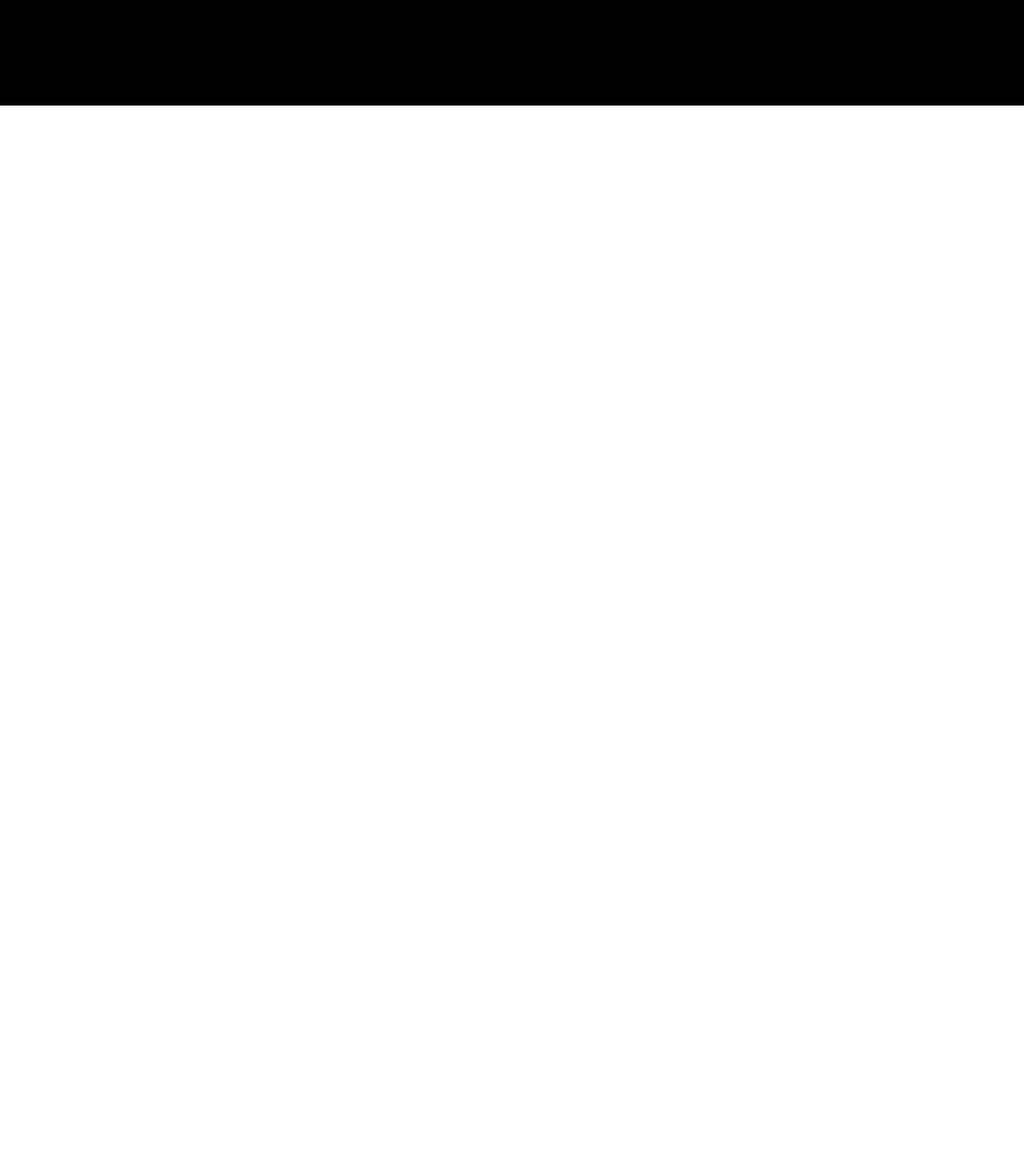
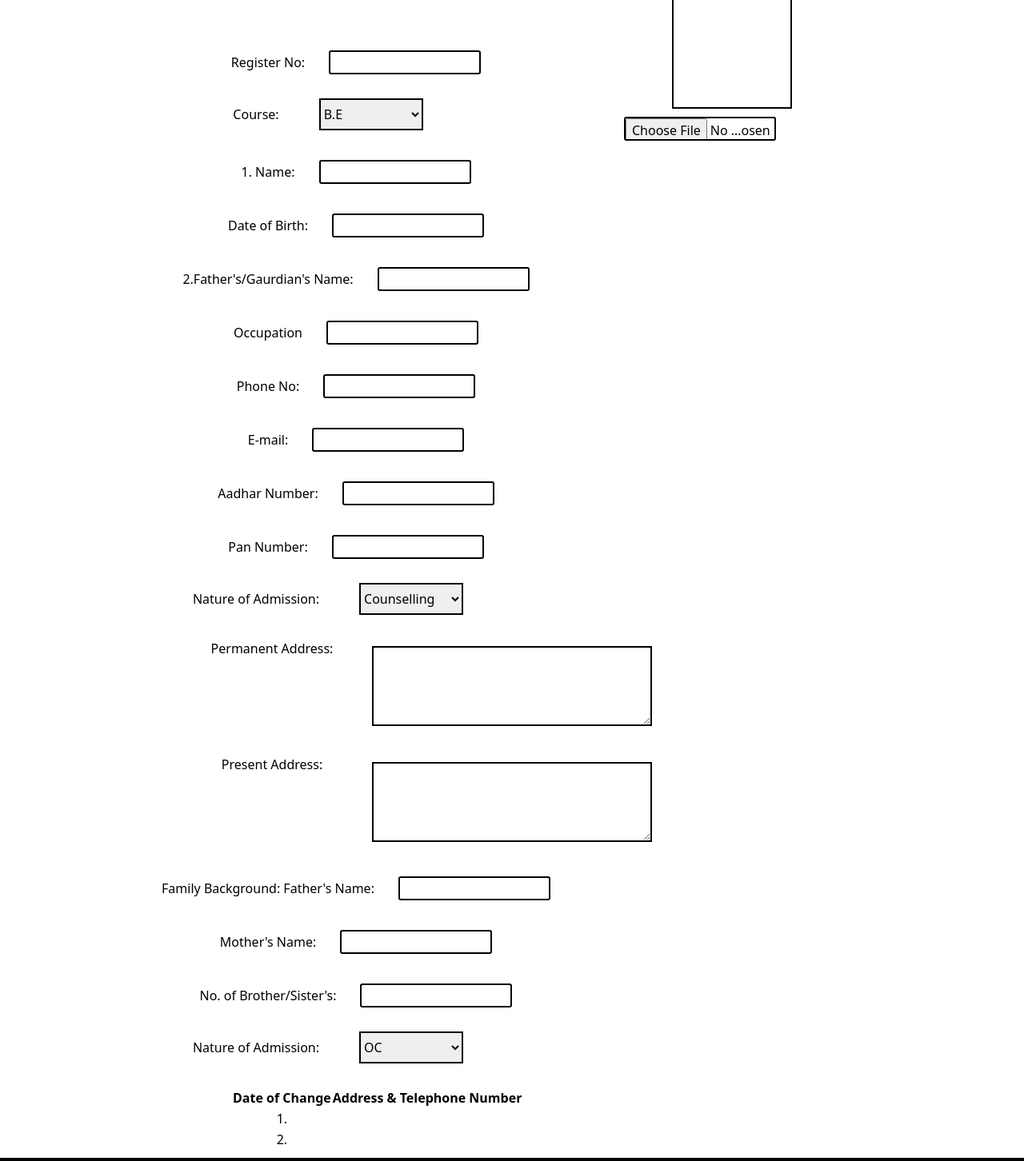
Before and after one commit to keerthiram2612/StudentProgress-Card, a React (Create React App) app: page /student in a window 1280 px wide. Shown: the part 182-1634 px from the top of the page at 80% size. Before the commit the page ends 800 px from the top, so only its background shows below. Built offline with nearby package versions, Linux system fonts and the light colour scheme.

Commit message:
updating and creating the student file

```diff
--- a/src/index.css
+++ b/src/index.css
@@ -3,6 +3,9 @@
 @tailwind utilities;
 
 body{
+   justify-content: center;
+   align-items: center;
+   text-align: center;
 
 }
 .header{
@@ -23,15 +26,17 @@ body{
 
 }
 .home-para{
-  margin-top: 100px;
-  transform: translateX(-20%);
-  white-space: nowrap;
+
+    margin-top: 130px;
+    white-space: nowrap;
+    transform: translateX(-40%);
+    font-size: 15px;
+
 
 }
 
 .background-image {
-  top: 0;
-  left: 0;
+
   width: 400%;
   margin-top: 10px;
   height: 500px;
@@ -98,8 +103,8 @@ img{
 
 .home-image{
   margin-top: 20px;
-  transform: translateX(-80%);
-  font-size: 50px;
+  transform: translateX(70%);
+  font-size: 45px;
   white-space: nowrap;
 
 }
@@ -107,15 +112,15 @@ img{
 .logo-home1{
   width: 250px;
   height: 100px;
-  margin-top: 50px;
-  transform: translateX(90%);
+  margin-top: 20px;
+  transform: translateX(230%);
 }
 
 .logo-home3{
   width: 250px;
   height: 100px;
-  margin-top: 50px;
-  transform: translateX(-50%);
+  margin-top: 20px;
+  transform: translateX(60%);
 
 }
 
@@ -123,8 +128,8 @@ img{
 
   width: 250px;
   height: 100px;
-  margin-top: 50px;
-  transform: translateX(170%);
+  margin-top: 20px;
+  transform: translateX(-60%);
 
 }
 
@@ -132,8 +137,8 @@ img{
 
   width: 220px;
   height: 130px;
-  transform: translateX(-140%);
-  margin-top: 20px;
+  transform: translateX(-200%);
+  margin-top: px;
 
 }
 h1{
@@ -143,8 +148,8 @@ h1{
 .content{
   width: 300px;
   height: 200px;
-  transform: translateX(-240%);
-  margin-top: 170px;
+  transform: translateX(-230%);
+  margin-top: 220px;
   background-color: blue rgba(0,0,0.3);
   filter: blur(0.5px) brightness(.7) ;
   color: blue;
@@ -153,9 +158,68 @@ h1{
   text-decoration: dashed;
 }
 .content-img{
-  margin-top: -130px;
-  margin-left: 750px;
-  border: 3px solid gray;
+  margin-top: -60px; /* Adjust margin as needed */
+  margin-left: -850px; /* Reset margin */
+  align-items: center;
+  border: 3px solid;
+}
+.header-student{
+  justify-content: center;
+  text-align: center;
+  font-size: 25px;
+  margin-top: 30px;
+  font-family: bold;
+}
+.hist-stud{
+justify-content: center;
+ text-align: center;
+ margin-left: -390px;
+ margin-top: 40px;
+}
+
+.student-history{
+  align-items: center;
+  justify-content: center;
+  text-align: center;
+  margin-top: -150px;
+}
+input{
+  margin-top: -20px;
+  width: 190px;
+  height: 30px;
+  border: 2px solid;
+  border-radius: 3px;
+  margin-left: 30px;
+}
+textarea{
+  border: 2px solid;
+  margin-top: -15px;
+  width: 350px;
+  height: 100px;
+}
+.hist-stud1{
+  justify-content: center;
+ text-align: center;
+ margin-left: -600px;
+ margin-top: 30px;
+
+}
+table{
+  margin-left: 290px;
+  margin-top: 30px;
+}
+.stud-hist{
+  margin-left: -460px;
+  margin-top: 30px;
+}
+select{
+  width:130px;
+  height: 40px;
+  border: 2px solid;
+  margin-left: 50px;
+}
+.upload{
+  margin-left: 400px;
 }
 .content-home{
 
@@ -163,11 +227,23 @@ h1{
   height: 200px;
   margin-top: -150px;
   white-space: nowrap;
-  margin-left: -390px;
+  margin-left: -550px;
 
 }
+.photo{
+  width: 150px;
+  height: 140px;
+  border: 2px solid;
+  margin-left: 840px;
+  margin-top: 30px;
+}
+.photo-update{
+  margin-left: 470px;
+  margin-top: 10px;
+}
+/*Home page*/
 
-@media (min-width: 350px) {
+@media (max-width: 650px) {
   .header {
     margin-left: 10px;
     margin-right: 10px;
@@ -177,16 +253,15 @@ h1{
   }
 
   .home-para {
-    margin-top: 130px;
-    white-space: nowrap;
-    transform: translateX(-80%);
+
     font-size: 12px;
-   }
+    margin-left: -50px;
+  }
 
   .home-image {
-    margin-top: 20px;
-    font-size: 28px;
-    transform: translateX(15%);
+    font-size: 20px;
+    margin-top: 30px;
+    margin-left: -45px;
   }
 
   .background-image {
@@ -208,59 +283,65 @@ h1{
   }
 
   .logo-home1{
-    width: 150px;
+
+    width: 70px;
     height: 50px;
     margin-top: 70px;
-    transform: translateX(-1000%);
-
+    transform: translateX(-600%);
 
   }
   .logo-home2{
-    width: 150px;
-    height: 50px;
-    margin-top: 70px;
-    transform: translateX(-1050%);
+    width: 70px;
+   height: 50px;
+   margin-top: 70px;
+   transform: translateX(-700%);
+
   }
   .logo-home{
+   width: 100px;
+   height: 70px;
+   margin-top: 20px;
+   margin-left: -40px;
 
-  width: 120px;
-  height: 80px;
-  transform: translateX(-390%);
-  margin-top: 20px;
 
 }
 .logo-home3{
-  width: 120px;
-  height: 50px;
-  margin-top: 70px;
-  transform: translateX(-770%);
+   width: 70px;
+   height: 50px;
+   margin-top: 70px;
+   transform: translateX(-300%);
 
 }
 
   .content {
-  width: 100%; /* Full width on small screens */
-  height: auto; /* Adjust height as needed */ /* Reset the translation */
-  margin-top:190px; /* Adjust margin as needed */
-  font-size: 18px; /* Adjust font size for better readability */
-  white-space: normal; /* Allow text to wrap */
-  text-align: center;
-  transform: translateX(-160%);/* Center align text */
+   font-size: 18px;
+   margin-left: 250px;
+   white-space: normal;
+   text-align: center;
+   justify-content: center;/* Center align text */
+
+}
+.content-img{
+  transform: translateX(150%);
+}
+.content-home {
+  font-size: 12px;
+   transform: translateX(10%);
+   margin-top: 40px;
 
 }
 
-.content-img {
-  margin-top: 20px; /* Adjust margin as needed */
-  margin-left: -590px; /* Reset margin */
-  align-items: center;
-}
+.content-home {
 
-.content-home {
-  margin-top: 20px; /* Adjust margin as needed */
-  margin-left: -170%; /* Reset margin */
-  font-size: 12px;
-  justify-content: center;
-  align-items: center;
 
 }
+.stud-hist{
+  margin-left: -70px;
+}
+.hist-stud{
+  margin-left: -40px;
+}
+.student-history{
 
 }
+}
--- a/src/pages/Student.jsx
+++ b/src/pages/Student.jsx
@@ -1,10 +1,79 @@
 import React from 'react'
+import { useState } from 'react';
 
 export default function Student() {
+  const [selectedFile, setSelectedFile] = useState(null);
+
+  const handleFileChange = (e) => {
+    const file = e.target.files[0];
+    setSelectedFile(file);
+  };
   return (
     <div>
        <div className='history'>
-        <h1>Student history sheet</h1>
+        <h1 className='header-student'>STUDENT HISTORY SHEET</h1>
+        <div className='photo'></div>
+        <input  className="photo-update"
+        type="file"
+        id="photoInput"
+        accept="image/*"
+        onChange={handleFileChange}
+      />
+
+      {/* Display selected file information (optional) */}
+      <p className="upload"id="fileInfo">
+
+      </p>
+
+       </div>
+       <div className='student-history'>
+        <form>
+        <h2 className='hist-stud'>Register No:<input type = "text"/></h2>
+       <h2 className='stud-hist'>Course:<select>
+        <option value="B.E">B.E</option>
+        <option value="B.Tech">B.Tech</option>
+        <option value="MBA">MBA</option>
+        <option value="MCA">MCA</option>
+        </select></h2>
+        <h2 className='hist-stud'>1. Name:<input type = "text"/></h2>
+        <h2 className='hist-stud'>Date of Birth:<input type = "text"/></h2>
+        <h2 className='hist-stud'>2.Father's/Gaurdian's Name:<input type = "text"/></h2>
+        <h2 className='hist-stud'>Occupation<input type = "text"/></h2>
+        <h2 className='hist-stud'>Phone No:<input type = "text"/></h2>
+        <h2 className='hist-stud'>E-mail:<input type = "text"/></h2>
+        <h2 className='hist-stud'>Aadhar Number:<input type = "text"/></h2>
+        <h2 className='hist-stud'>Pan Number:<input type = "text"/></h2>
+        <h2 className='stud-hist'>Nature of Admission:<select>
+        <option value="B.E">Counselling</option>
+        <option value="B.Tech">Management</option>
+        </select></h2>
+        <h2 className='hist-stud1'>Permanent Address:</h2><textarea type = "text"/>
+        <h2 className='hist-stud1'>Present Address:</h2><textarea type = "text"/>
+        <h2 className='hist-stud'>Family Background: Father's Name:<input type = "text"/></h2>
+        <h2 className='hist-stud'>Mother's Name:<input type = "text"/></h2>
+        <h2 className='hist-stud'>No. of Brother/Sister's:<input type = "text"/></h2>
+        <h2 className='stud-hist'>Nature of Admission:<select>
+        <option value="B.E">OC</option>
+        <option value="B.Tech">BC</option>
+        <option value="MBC">MBC</option>
+        <option value="SC">SC</option>
+        <option value="ST">ST</option>
+        </select></h2>
+        <table>
+          <tr>
+            <th>Date of Change</th>
+            <th>Address & Telephone Number</th>
+          </tr>
+          <tr>
+    <td>1.</td>
+    <td></td>
+  </tr>
+  <tr>
+    <td>2.</td>
+    <td></td>
+  </tr>
+        </table>
+        </form>
        </div>
     </div>
   )
```
Also changed, not shown: src/pages/Home.jsx (line endings or trailing spaces).
